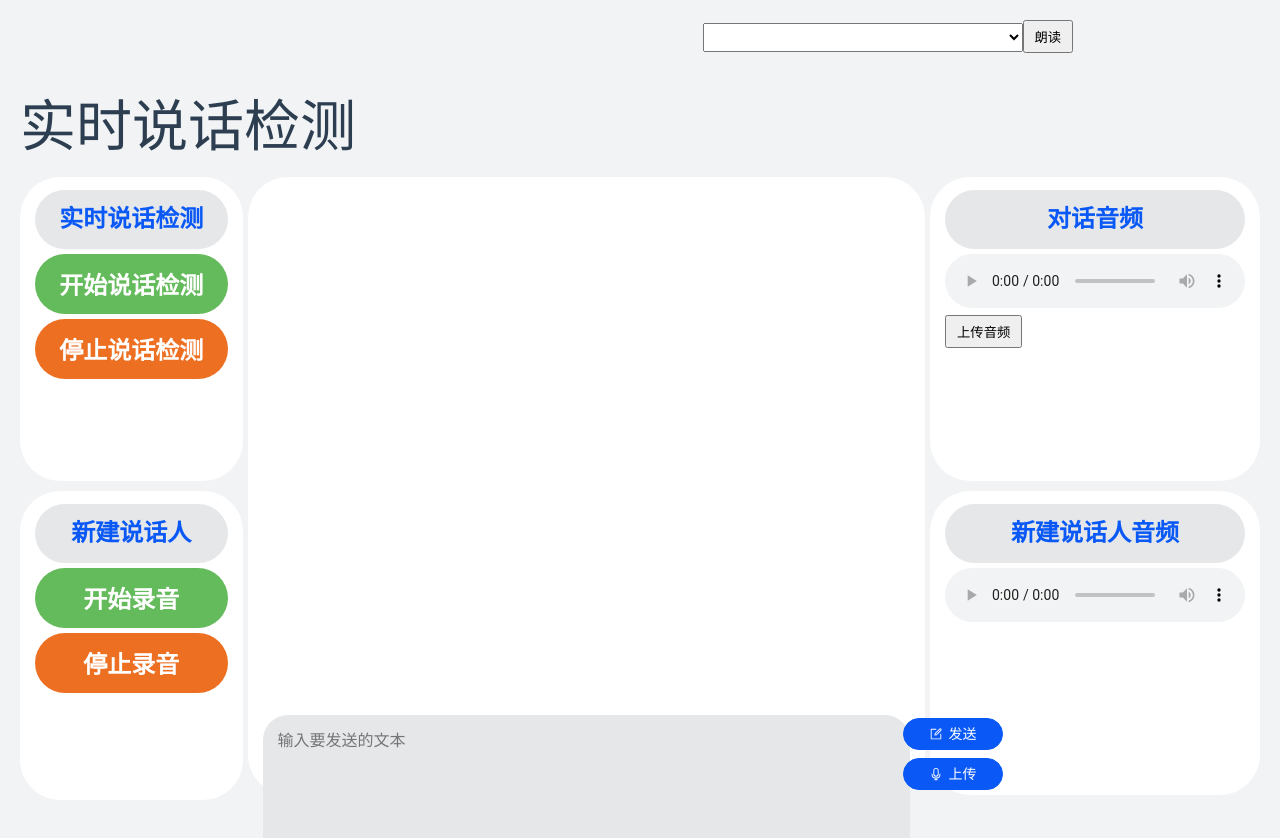
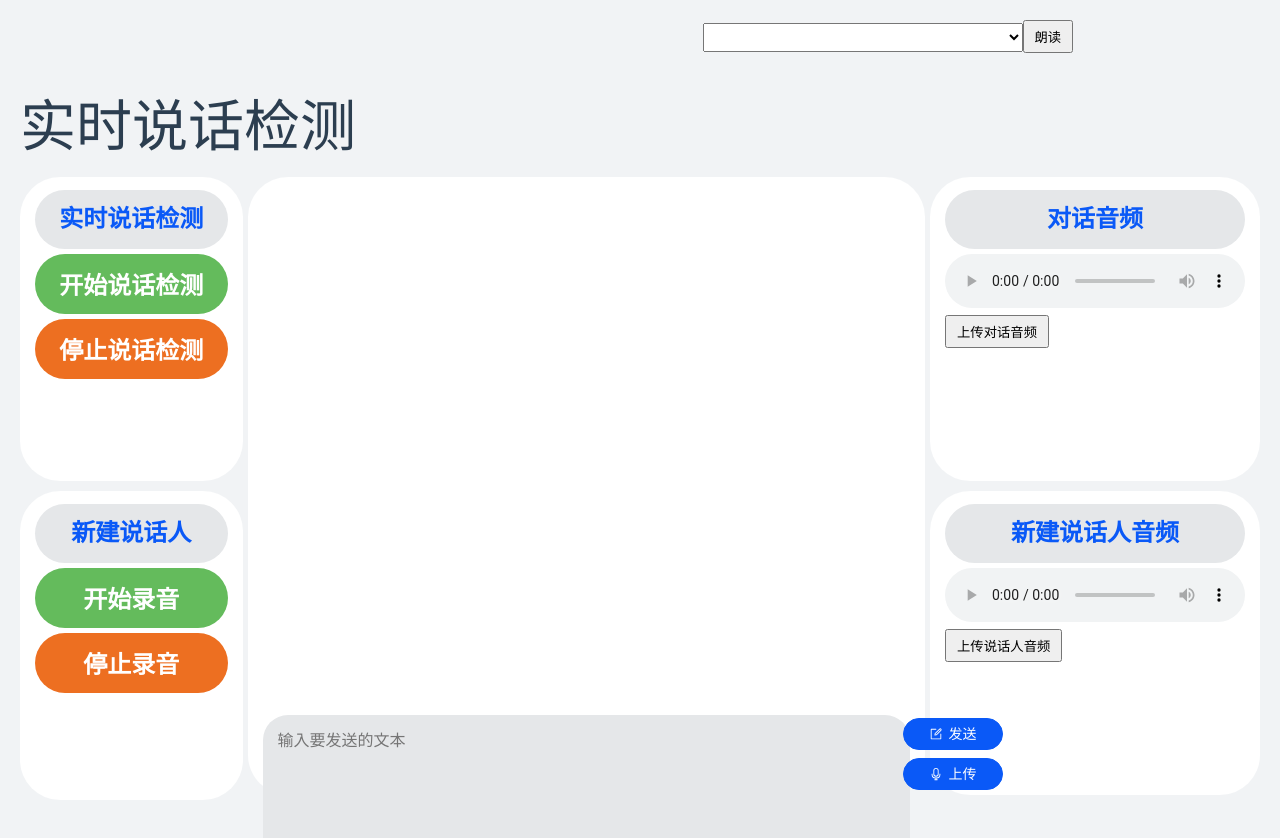
Before and after one commit to George-Zheng-1013/vadDemo, a Vue app: page / in a window 1280 px wide. Shown: the top 838 px of the page. Built offline with nearby package versions, Linux system fonts and the light colour scheme.

Commit message:
自动上传对话音频

```diff
--- a/src/components/audioRecorder.vue
+++ b/src/components/audioRecorder.vue
@@ -10,12 +10,13 @@
         <p id="newRoleAudio">新建说话人音频</p>
         <audio ref="audioPlayer" controls></audio>
         <a ref="downloadLink" style="display: none;">下载音频</a>
+        <button v-on:click="uploadAudio">上传说话人音频</button>
     </div>
 </template>
 
 <script>
 import { ref } from 'vue';
-
+import axios from 'axios';
 export default {
     setup() {
         const audioPlayer = ref(null);
@@ -39,7 +40,6 @@ export default {
                 downloadLink.value.download = 'audio.m4a';
                 downloadLink.value.style.display = 'block';
                 downloadLink.value.textContent = '下载音频';
-                audioChunks = [];
             };
 
             mediaRecorder.start();
@@ -50,12 +50,42 @@ export default {
                 mediaRecorder.stop();
             }
         }
+        const uploadAudio=async()=> {
+            let formData;
+            try {
+                // 获取blob数据
+                let blob = new Blob(audioChunks, { type: 'audio/mp4' });
+
+                // 创建FormData对象
+                formData = new FormData();
+                formData.append('file', blob, 'audio.m4a'); // 第一个参数是后台接收的文件参数名，第二个参数是blob数据，第三个参数是文件名
+                // 打印FormData内容
+                for (let [key, value] of formData.entries()) {
+                    console.log(`${key}: ${value.name}, ${value.type}`);
+                }
+                // 发送ajax请求
+                const response = await axios.post('http://127.0.0.1:5000/register_speaker', formData, {
+                    headers: {
+                        'Content-Type': 'multipart/form-data'
+                    }
+                });
+                audioChunks = [];
+                // 处理响应数据
+                console.log('上传成功');
+                console.log(response.data);
+            } catch (error) {
+                // 处理错误
+                console.error('上传失败:', error);
+                console.log(formData);
+            }
+        };
 
         return {
             startRecording,
             stopRecording,
             audioPlayer,
-            downloadLink
+            downloadLink,
+            uploadAudio
         };
     },
 };
--- a/src/components/audioRecorderVad.vue
+++ b/src/components/audioRecorderVad.vue
@@ -3,7 +3,7 @@
         <p id="inputAudio">对话音频</p>
         <audio ref="audioPlayerVad" controls></audio>
         <a ref="downloadLink" style="display: none;">下载音频</a>
-        <button v-on:click="uploadAudioVad">上传音频</button>
+        <button v-on:click="uploadAudioVad">上传对话音频</button>
     </div>
 </template>
 
@@ -44,52 +44,7 @@ export default {
                 mediaRecorder.stop();
             }
         }
-        // async function uploadAudioVad() {
-        //     // const audioBlob = new Blob(audioChunks, { type: 'audio/m4a' });
-        //     // let formData = new FormData();
-        //     // formData.append('file', audioBlob, 'audioVad.m4a');
-        //     // // Log the details of the file
-        //     // const file = formData.get('file');
-        //     // console.log('File name:', file.name);
-        //     // console.log('File type:', file.type);
-        //     // console.log('File size:', file.size);
-        //     // try {
-        //     //     const response = await fetch("http://127.0.0.1:5000/input_audio", {
-        //     //         method: 'POST',
-        //     //         body: formData
-        //     //     });
-        //     //     if (!response.ok) {
-        //     //         throw new Error('网络响应不正常');
-        //     //     }
-        //     //     const result = await response.json();
-        //     //     console.log('上传成功:', result);
-        //     // } catch (error) {
-        //     //     console.error('上传失败:', error);
-        //     //     console.log(formData);
-        //     // }
-        //     // 获取blob数据
-        //     let blob = new Blob(audioChunks, { type: 'audio/m4a' });
 
-        //     // 创建FormData对象
-        //     let formData = new FormData();
-        //     formData.append('file', blob, 'audioVad.m4a'); // 第一个参数是后台接收的文件参数名，第二个参数是blob数据，第三个参数是文件名
-        //     // 发送ajax请求
-        //     axios.post('http://127.0.0.1:5000/input_audio', formData, {
-        //         headers: {
-        //             'Content-Type': 'multipart/form-data'
-        //         },
-        //         data:formData
-        //     }).then(response => {
-        //         // 处理响应数据
-        //         console.log('上传成功');
-        //         console.log(response);
-        //     }).catch(error => {
-        //         // 处理错误
-        //         console.log('上传失败');
-        //         console.log(formData);
-        //     });
-
-        // }
         const uploadAudioVad=async()=> {
             let formData;
             try {
```
